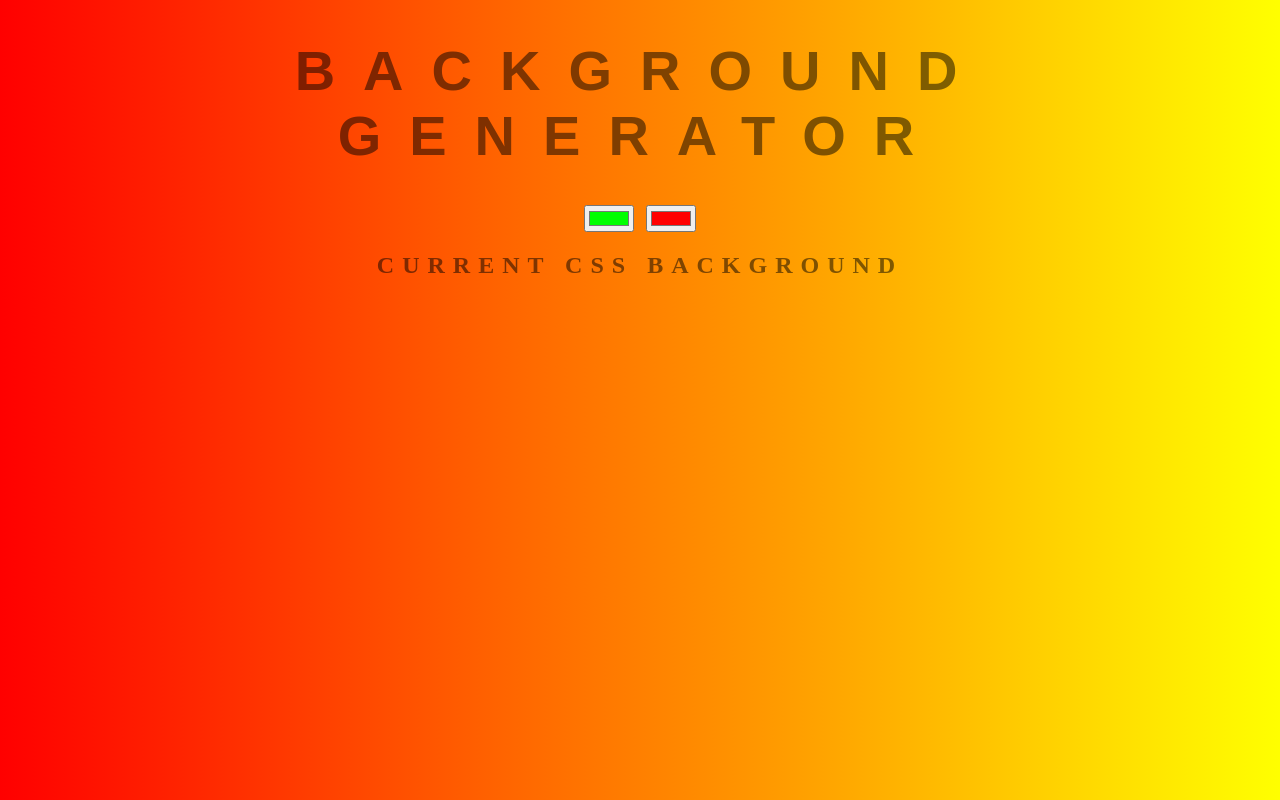
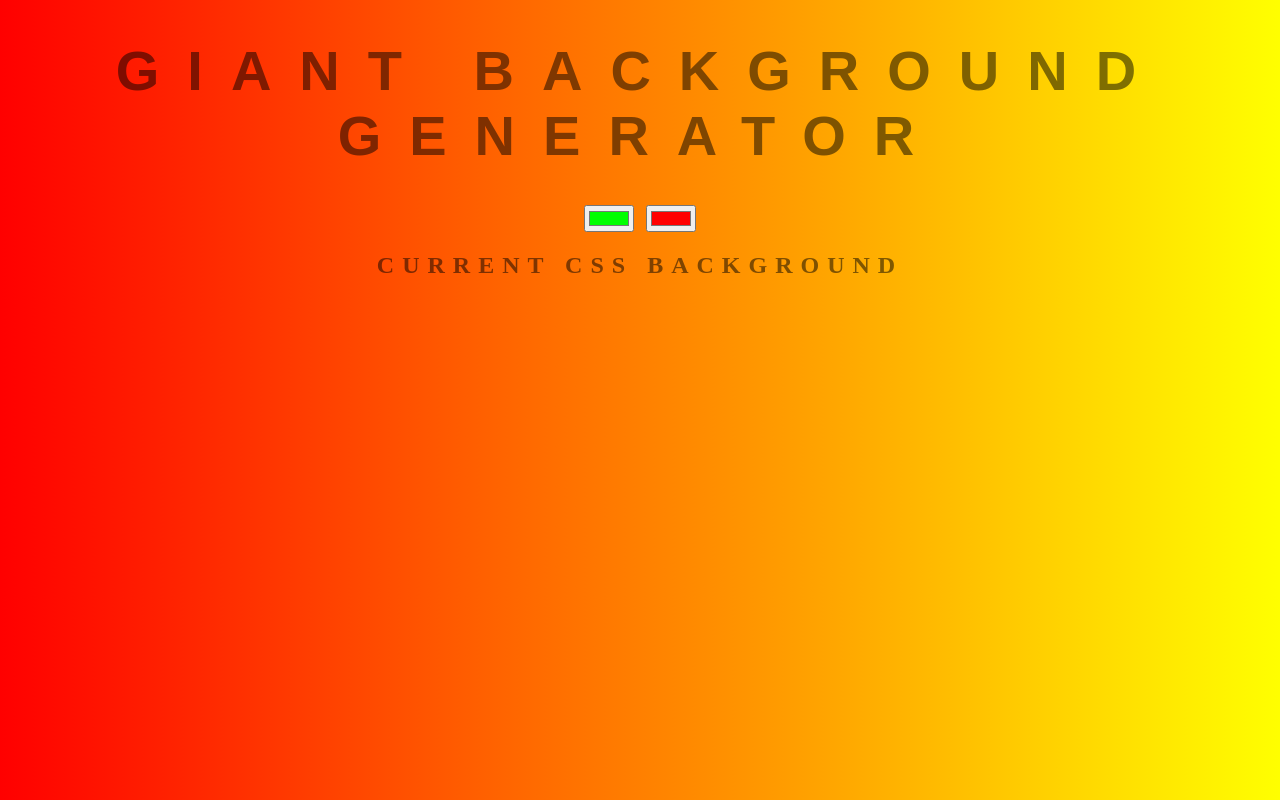
Before and after one commit to rjmax13/background-generator, a plain HTML site: page index.html in a window 1280 px wide. Drawn offline with Linux system fonts and the light colour scheme.

Commit message:
added "Giant" to title

```diff
--- a/index.html
+++ b/index.html
@@ -7,7 +7,7 @@
 </head>
 <body id="gradient">
 
-	<h1>Background Generator</h1>
+	<h1>Giant Background Generator</h1>
 	<input class="color1" type="color" name="color1" value="#00ff00">
 	<input class="color2" type="color" name="color2" value="#ff0000">
 
```
